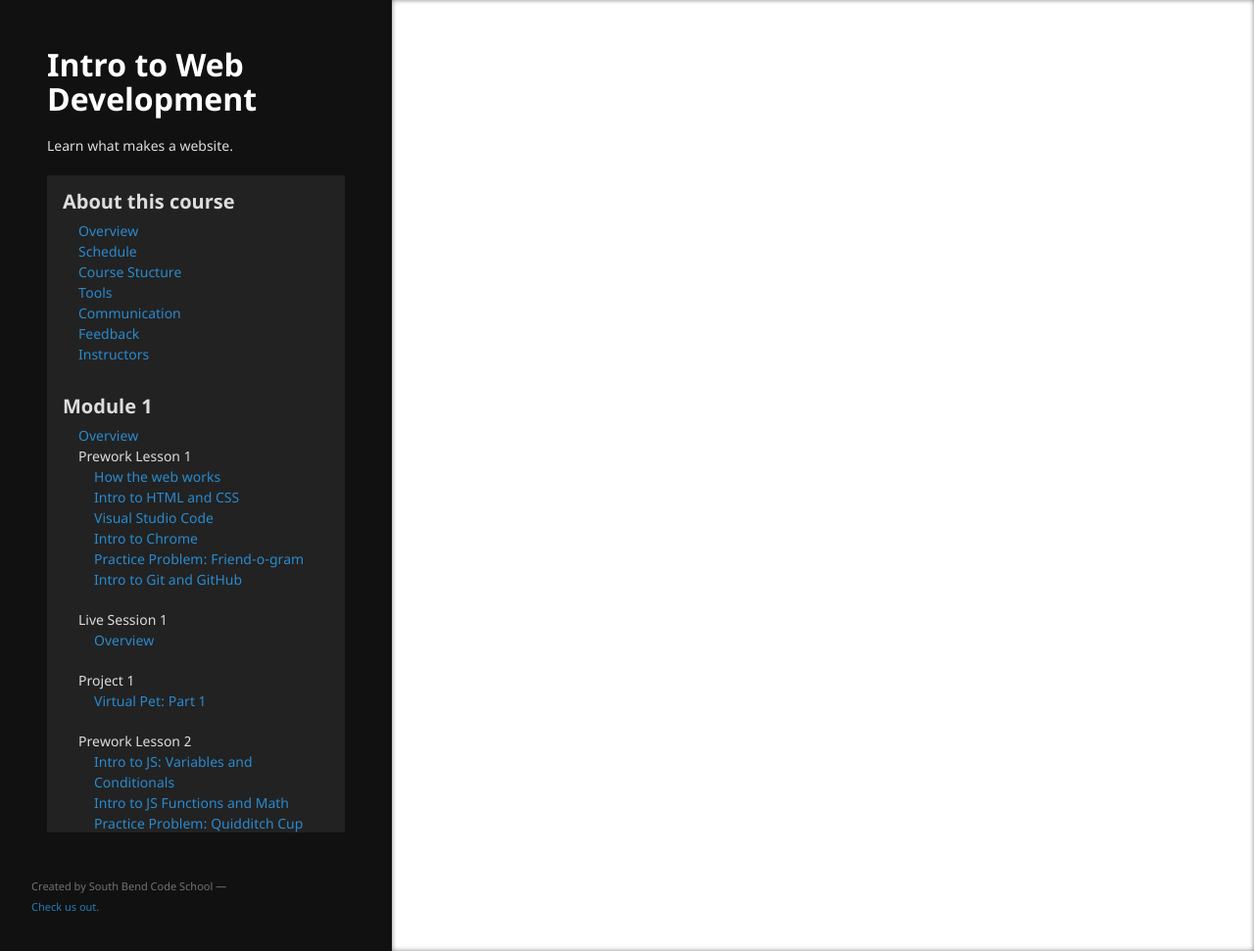
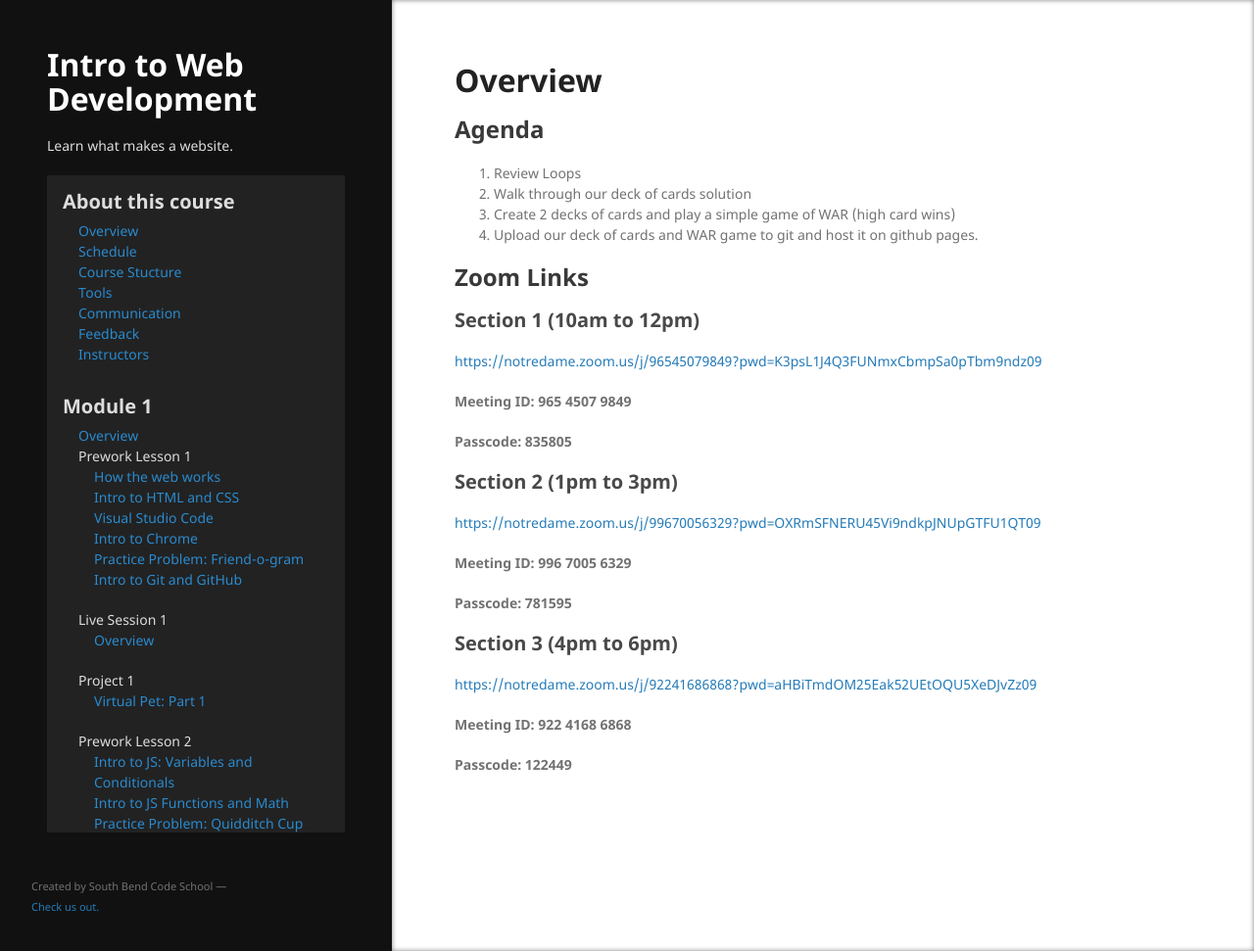
Before and after one commit to south-bend-code-works/intro-to-web-dev, a Jekyll site: the page built from lessons/module2/live_session_2.md, in a window 1280 px wide and 971 px high. Shown: the whole window at 98% size. Built offline with Jekyll 4.4.1, drawn with Linux system fonts in a browser that asks for light colours; our own code applies the rules of GitHub Pages for plain Markdown files.

Commit message:
moved unused but useful things such as snake game to a folder called archive_for_later; added agenda for live session 2

```diff
--- a/lessons/module2/live_session_2.md
+++ b/lessons/module2/live_session_2.md
@@ -1,3 +1,35 @@
 ---
 layout: default
 ---
+
+# Overview
+
+## Agenda
+1. Review Loops
+2. Walk through our deck of cards solution
+3. Create 2 decks of cards and play a simple game of WAR (high card wins)
+4. Upload our deck of cards and WAR game to git and host it on github pages.
+
+## Zoom Links
+
+### Section 1 (10am to 12pm)
+<https://notredame.zoom.us/j/96545079849?pwd=K3psL1J4Q3FUNmxCbmpSa0pTbm9ndz09>
+
+**Meeting ID: 965 4507 9849**
+
+**Passcode: 835805**
+
+
+### Section 2 (1pm to 3pm)
+<https://notredame.zoom.us/j/99670056329?pwd=OXRmSFNERU45Vi9ndkpJNUpGTFU1QT09>
+
+**Meeting ID: 996 7005 6329**
+
+**Passcode: 781595**
+
+### Section 3 (4pm to 6pm)
+<https://notredame.zoom.us/j/92241686868?pwd=aHBiTmdOM25Eak52UEtOQU5XeDJvZz09>
+
+**Meeting ID: 922 4168 6868**
+
+**Passcode: 122449**
```
Also changed, not shown: lessons/module2/blackjack.md (+2 -2 lines), lessons/archive_for_later/event_listeners.md (renamed from lessons/module2/event_listeners.md), lessons/archive_for_later/intro_to_cmd.md (renamed from lessons/module1/intro_to_cmd.md), lessons/archive_for_later/intro_to_js_eventlisteners.md (renamed from lessons/module2/intro_to_js_eventlisteners.md), lessons/archive_for_later/intro_to_responsive_design.md (renamed from lessons/module1/intro_to_responsive_design.md), lessons/archive_for_later/snake-game-part1.md (renamed from lessons/module2/project-part1.md), lessons/archive_for_later/tic_tac_toe.md (renamed from lessons/module2/tic_tac_toe.md).
